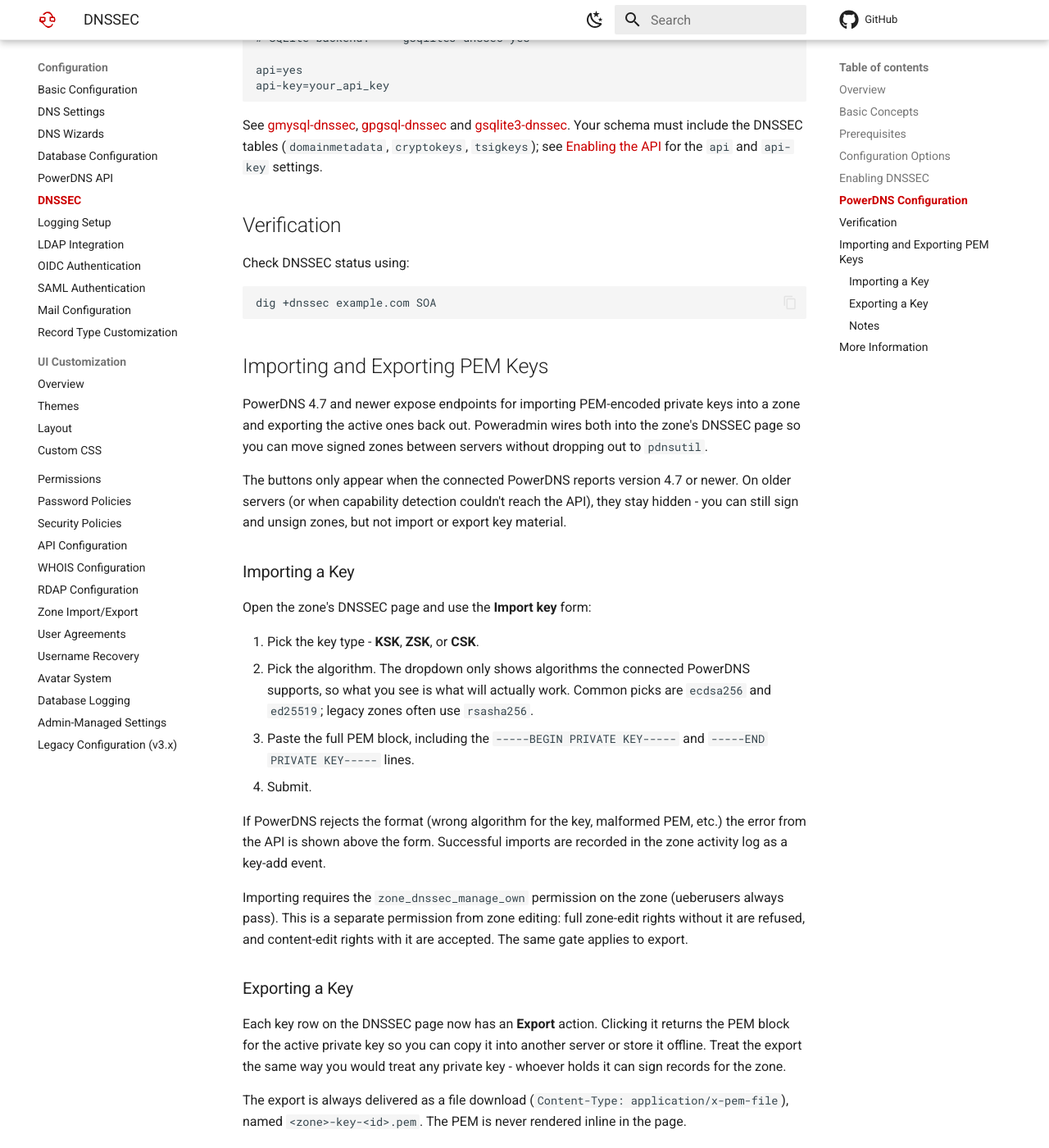
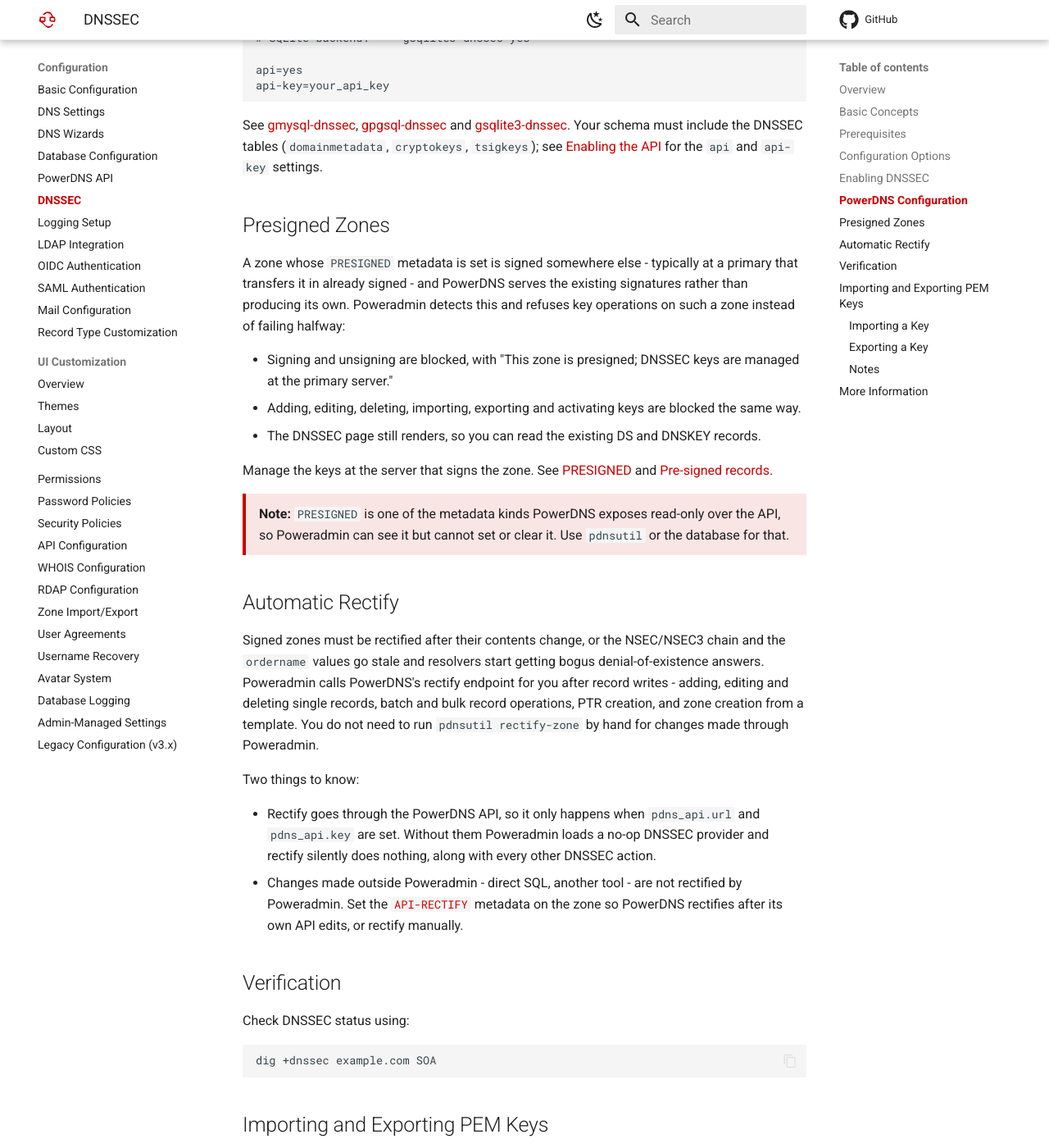
Before and after one commit to poweradmin/poweradmin-docs, an MkDocs documentation site: the page built from docs/configuration/dnssec.md, in a window 1280 px wide and 1400 px high, scrolled down 2865 px. Shown: the whole window at 82% size. Built offline with MkDocs 1.6.1 and Material for MkDocs 9.7.7, drawn with Linux system fonts in a browser that asks for light colours; comment, search, counter and statistics services are not loaded.

Commit message:
docs(dnssec): document presigned zones and the automatic rectify after record changes

```diff
--- a/docs/configuration/dnssec.md
+++ b/docs/configuration/dnssec.md
@@ -97,6 +97,43 @@
 [Enabling the API](https://doc.powerdns.com/authoritative/http-api/index.html#enabling-the-api)
 for the `api` and `api-key` settings.
 
+## Presigned Zones
+
+A zone whose `PRESIGNED` metadata is set is signed somewhere else - typically at a primary that
+transfers it in already signed - and PowerDNS serves the existing signatures rather than producing
+its own. Poweradmin detects this and refuses key operations on such a zone instead of failing
+halfway:
+
+- Signing and unsigning are blocked, with "This zone is presigned; DNSSEC keys are managed at the
+  primary server."
+- Adding, editing, deleting, importing, exporting and activating keys are blocked the same way.
+- The DNSSEC page still renders, so you can read the existing DS and DNSKEY records.
+
+Manage the keys at the server that signs the zone. See
+[PRESIGNED](https://doc.powerdns.com/authoritative/domainmetadata.html#metadata-presigned) and
+[Pre-signed records](https://doc.powerdns.com/authoritative/dnssec/modes-of-operation.html).
+
+> **Note:** `PRESIGNED` is one of the metadata kinds PowerDNS exposes read-only over the API, so
+> Poweradmin can see it but cannot set or clear it. Use `pdnsutil` or the database for that.
+
+## Automatic Rectify
+
+Signed zones must be rectified after their contents change, or the NSEC/NSEC3 chain and the
+`ordername` values go stale and resolvers start getting bogus denial-of-existence answers.
+Poweradmin calls PowerDNS's rectify endpoint for you after record writes - adding, editing and
+deleting single records, batch and bulk record operations, PTR creation, and zone creation from a
+template. You do not need to run `pdnsutil rectify-zone` by hand for changes made through
+Poweradmin.
+
+Two things to know:
+
+- Rectify goes through the PowerDNS API, so it only happens when `pdns_api.url` and `pdns_api.key`
+  are set. Without them Poweradmin loads a no-op DNSSEC provider and rectify silently does nothing,
+  along with every other DNSSEC action.
+- Changes made outside Poweradmin - direct SQL, another tool - are not rectified by Poweradmin.
+  Set the [`API-RECTIFY`](https://doc.powerdns.com/authoritative/domainmetadata.html#metadata-api-rectify)
+  metadata on the zone so PowerDNS rectifies after its own API edits, or rectify manually.
+
 ## Verification
 
 Check DNSSEC status using:
```
